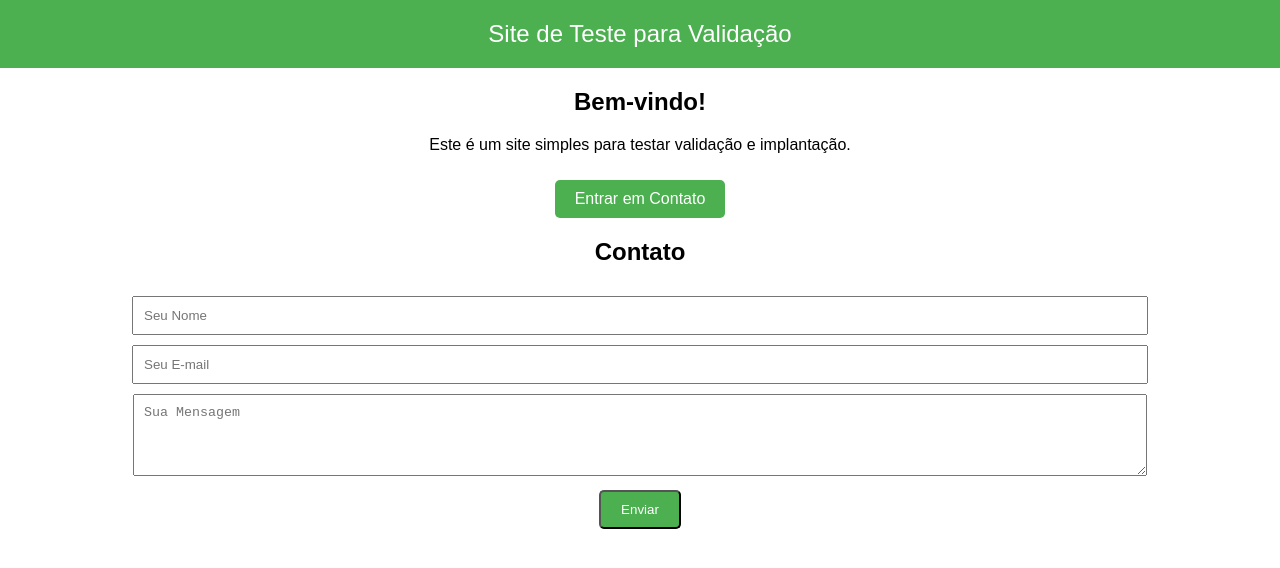
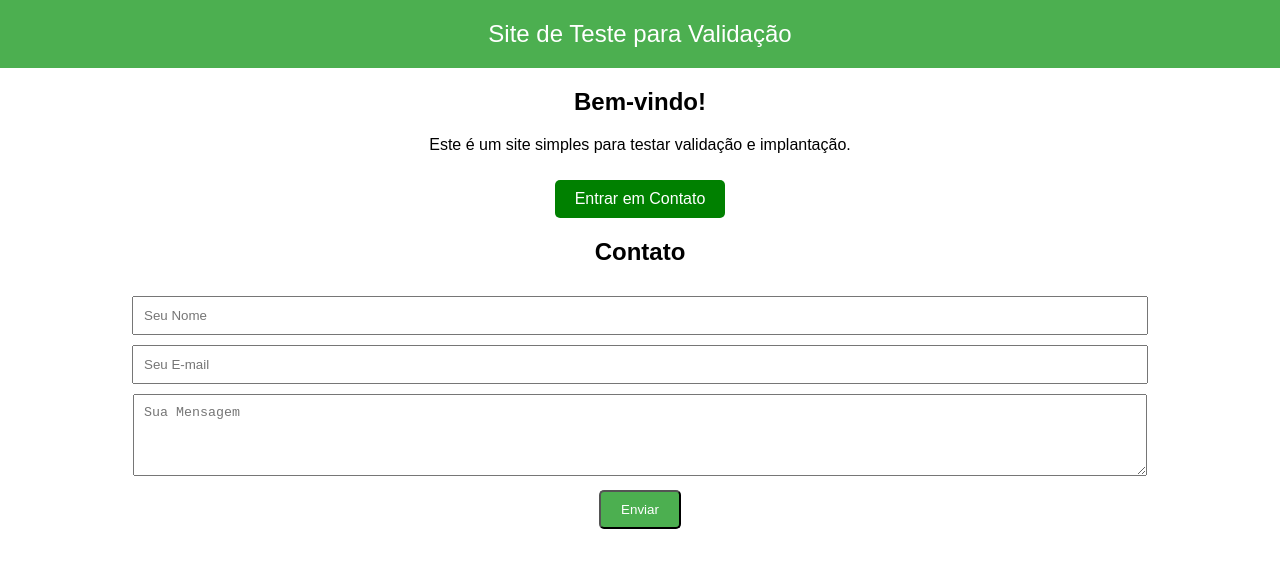
Before and after one commit to YuriMatheusBarros/Atividade_Senai, a plain HTML site: page index.html in a window 1280 px wide. In both pictures the pointer is over the link "Entrar em Contato". Drawn offline with Linux system fonts and the light colour scheme.

Commit message:
second commit

```diff
--- a/index.html
+++ b/index.html
@@ -29,6 +29,11 @@
             text-decoration: none;
             border-radius: 5px;
         }
+
+        .button:hover {
+            background-color: green;
+
+        }
         form {
             margin-top: 20px;
         }
```
